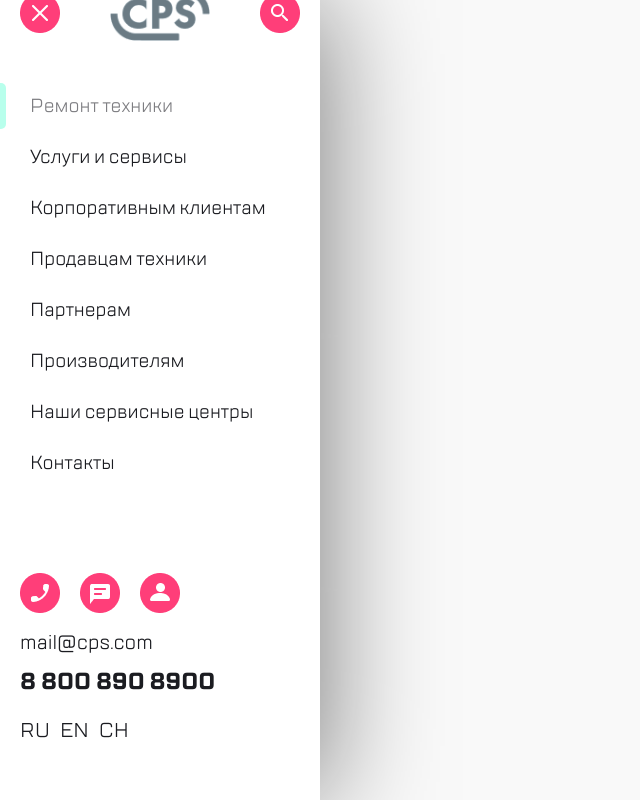
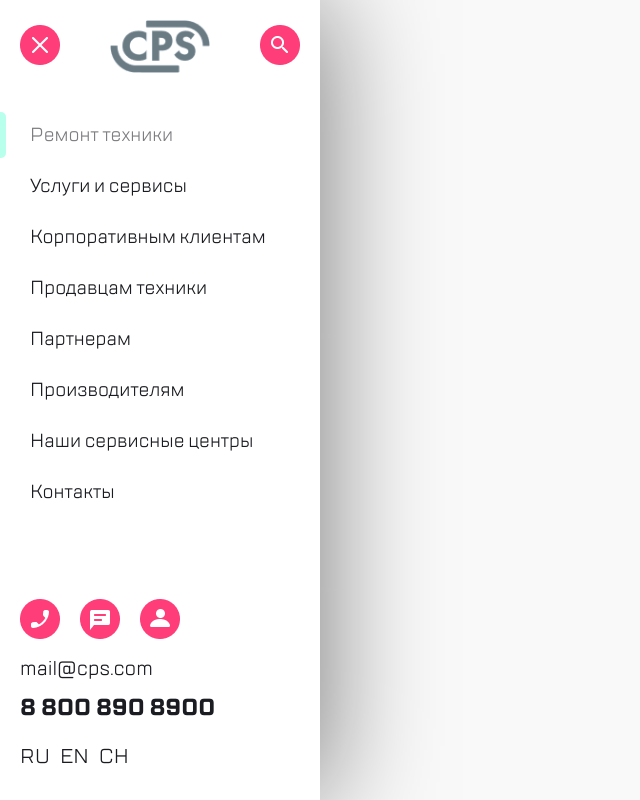
Before and after one commit to ZhannaGE/example, a plain HTML site: page menu/menu.html in a window 1280 px wide. Shown: the whole page, without its empty margins (0-640 px from the left). Drawn offline with Linux system fonts and the light colour scheme.

```diff
--- a/menu/style.css
+++ b/menu/style.css
@@ -40,7 +40,7 @@
 .menu {
     display: flex;
     flex-direction: column;
-    justify-content: space-around;
+    justify-content: space-between;
     position: fixed;
     top: 0;
     left: 0;
@@ -69,7 +69,6 @@
   .menu__header {
     display: flex;
     justify-content: space-between;
-    margin-top: -58px;
   }
 
   .menu__logo {
```
Also changed, not shown: 1 other file.
